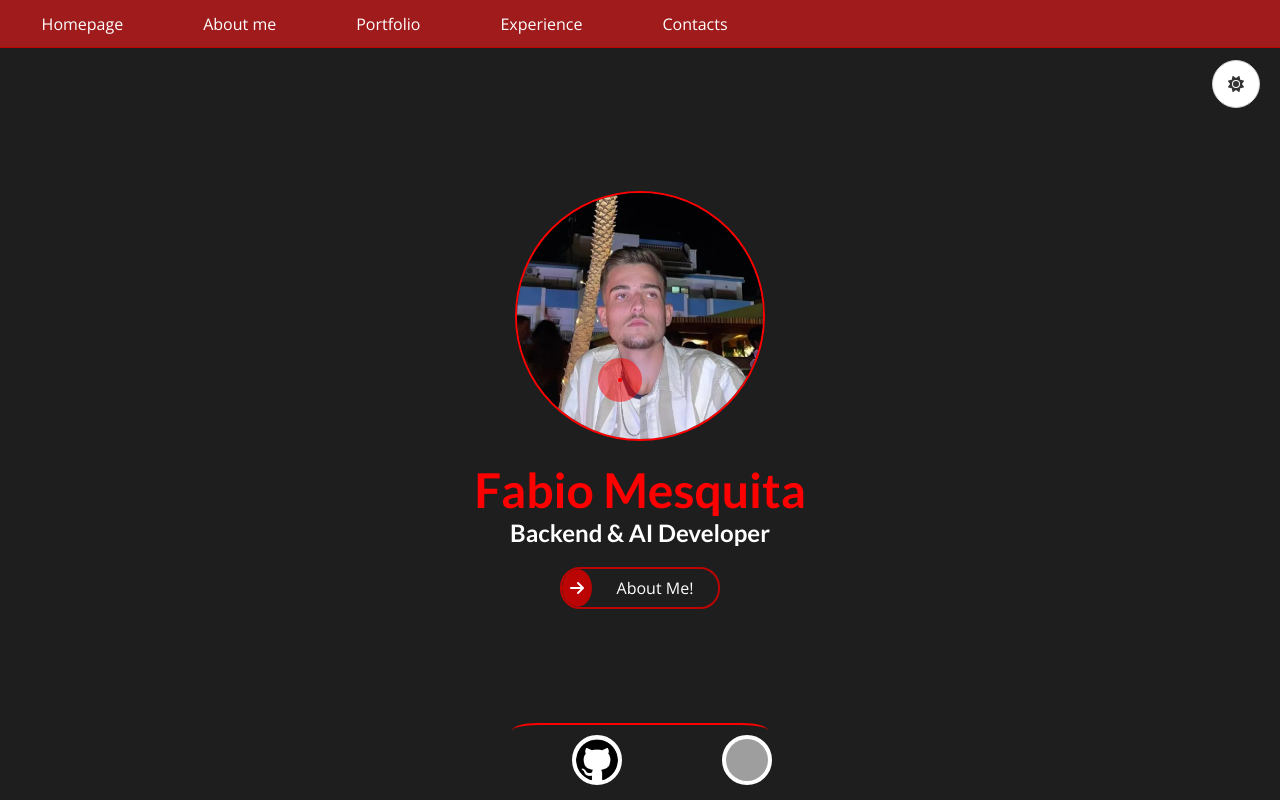
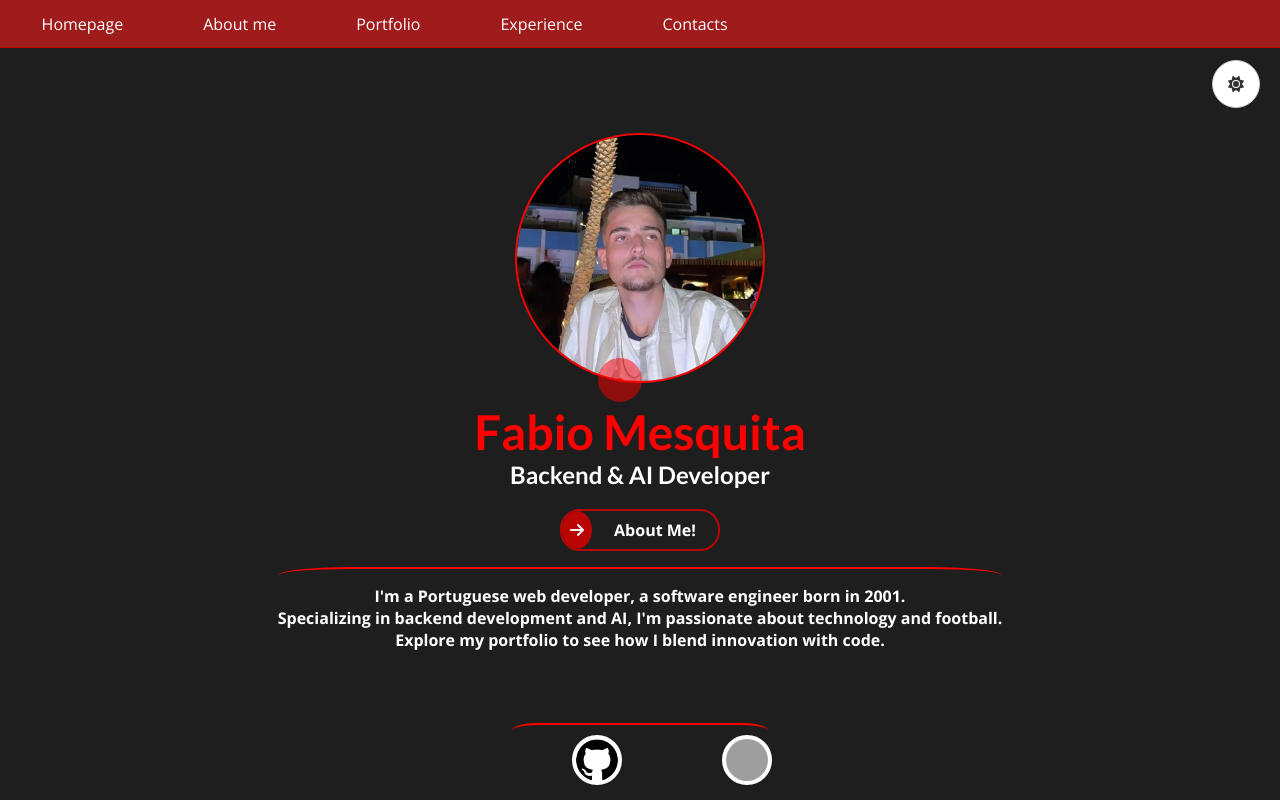
Before and after one commit to Fabiomesquita10/portfolio, a Next.js app: page / in a window 1280 px wide. Built offline with nearby package versions, Linux system fonts and the light colour scheme; grey boxes are pictures that could not be loaded.

Commit message:
update homepage
an introduction

```diff
--- a/components/homepage/homepage.module.css
+++ b/components/homepage/homepage.module.css
@@ -49,6 +49,7 @@
   display: flex;
   align-items: center;
   justify-content: center;  /* Center horizontally */
+  font-weight: bold;
 }
 
 .name {
@@ -94,3 +95,10 @@
     justify-content: center;
   }
 }
+
+.infoText {
+  margin-top: 1rem;
+  border-top: 2px red solid;
+  border-radius: 10%;
+  font-weight: bold;
+}
--- a/pages/index.js
+++ b/pages/index.js
@@ -73,6 +73,15 @@ function HomePage(props) {
           <div className={styles.button}>
             <ArrowButton color={color} />
           </div>
+          <div
+            className={styles.infoText}
+            style={{color}}
+          >
+            <p>I'm a Portuguese web developer, a  software engineer born in 2001.<br/>
+              Specializing in backend development and AI, I'm passionate about technology and football.<br/>
+              Explore my portfolio to see how I blend innovation with code.
+            </p>
+          </div>
         </div>
       </div>
       <Footer backgroundColor={backgroundColor} isPhoneMode={isPhoneMode} />
```
